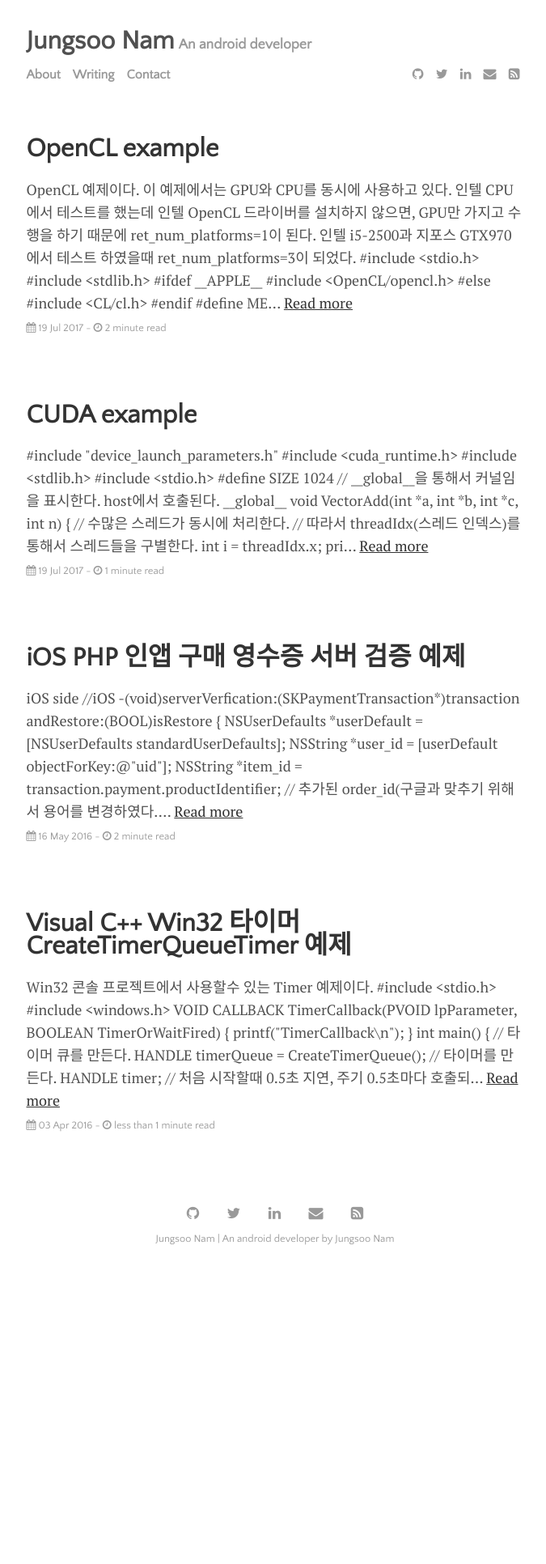
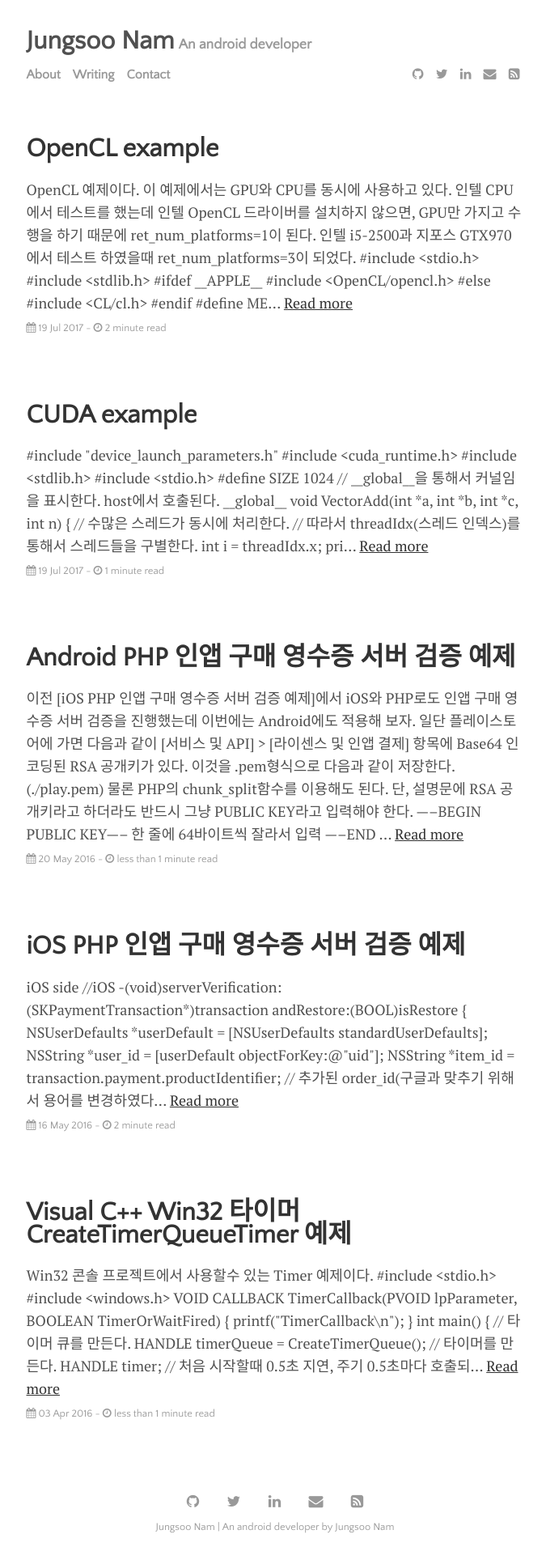
Before and after one commit to namjungsoo/namjungsoo.github.io, a Jekyll site: the page built from index.html, in a window 1280 px wide. Shown: the whole page at 81% size, without its empty margins (300-975 px from the left). Built offline with Jekyll 4.4.1, drawn with Linux system fonts in a browser that asks for light colours; nearby versions of some CDN libraries; the list of posts is cut into pages by our own code; before the commit the page ends 1576 px from its top, so only the background shows below that.

Commit message:
Android PHP server verification

````diff
--- a/_posts/2016-05-16-iOS-PHP-IAP-server-validation.md
+++ b/_posts/2016-05-16-iOS-PHP-IAP-server-verification.md
@@ -5,7 +5,7 @@ title: iOS PHP 인앱 구매 영수증 서버 검증 예제
 iOS side
 ```objc
 //iOS
--(void)serverVerfication:(SKPaymentTransaction*)transaction andRestore:(BOOL)isRestore
+-(void)serverVerification:(SKPaymentTransaction*)transaction andRestore:(BOOL)isRestore
 {
     NSUserDefaults *userDefault = [NSUserDefaults standardUserDefaults];
     NSString *user_id = [userDefault objectForKey:@"uid"];
--- /dev/null
+++ b/_posts/2016-05-20-Android-PHP-IAP-server_verification.md
@@ -0,0 +1,46 @@
+---
+layout: post
+title: Android PHP 인앱 구매 영수증 서버 검증 예제
+---
+이전 [[iOS PHP 인앱 구매 영수증 서버 검증 예제]](/iOS-PHP-IAP-server-verification.html)에서 iOS와 PHP로도 인앱 구매 영수증 서버 검증을 진행했는데 이번에는 Android에도 적용해 보자.
+
+일단 플레이스토어에 가면 다음과 같이 [서비스 및 API] > [라이센스 및 인앱 결제] 항목에 Base64 인코딩된 RSA 공개키가 있다.
+![스크린샷](/assets/img/play.png)
+
+이것을 .pem형식으로 다음과 같이 저장한다. (./play.pem)
+물론 PHP의 chunk_split함수를 이용해도 된다.
+단, 설명문에 RSA 공개키라고 하더라도 반드시 그냥 PUBLIC KEY라고 입력해야 한다.
+
+-----BEGIN PUBLIC KEY-----
+한 줄에 64바이트씩 잘라서 입력
+-----END PUBLIC KEY-----
+
+다음은 안드로이드에서 구매후 $signature와 $data를 보내줘야 한다.
+주의할 사항은 $data는 original json을 그대로 보내면 된다.
+```java
+        params.put("signature", info.getSignature());
+        params.put("data", info.getOriginalJson());
+```
+검증 PHP는 다음과 같이 구성한다.
+openssl_verify가 1을 리턴하면 검증이 성공한 것이다.
+
+```php
+function verify_android($signature) {
+    // key 파일을 읽음
+    $public_key_path="./play.pem";
+    $public_key = file_get_contents($public_key_path);
+    $public_key_id = openssl_get_publickey ($public_key);
+    $decoded_signature = base64_decode($signature);
+    $data="";
+    if(isset($_POST['data'])) {
+        $data = $_POST['data'];
+    }
+    $result = (int)openssl_verify($data, $decoded_signature, $public_key_id);
+    if($result == 1) {
+        return true;
+    }
+    else {
+        return false;
+    }
+}
+```
````
Also changed, not shown: assets/img/play.png (added).
